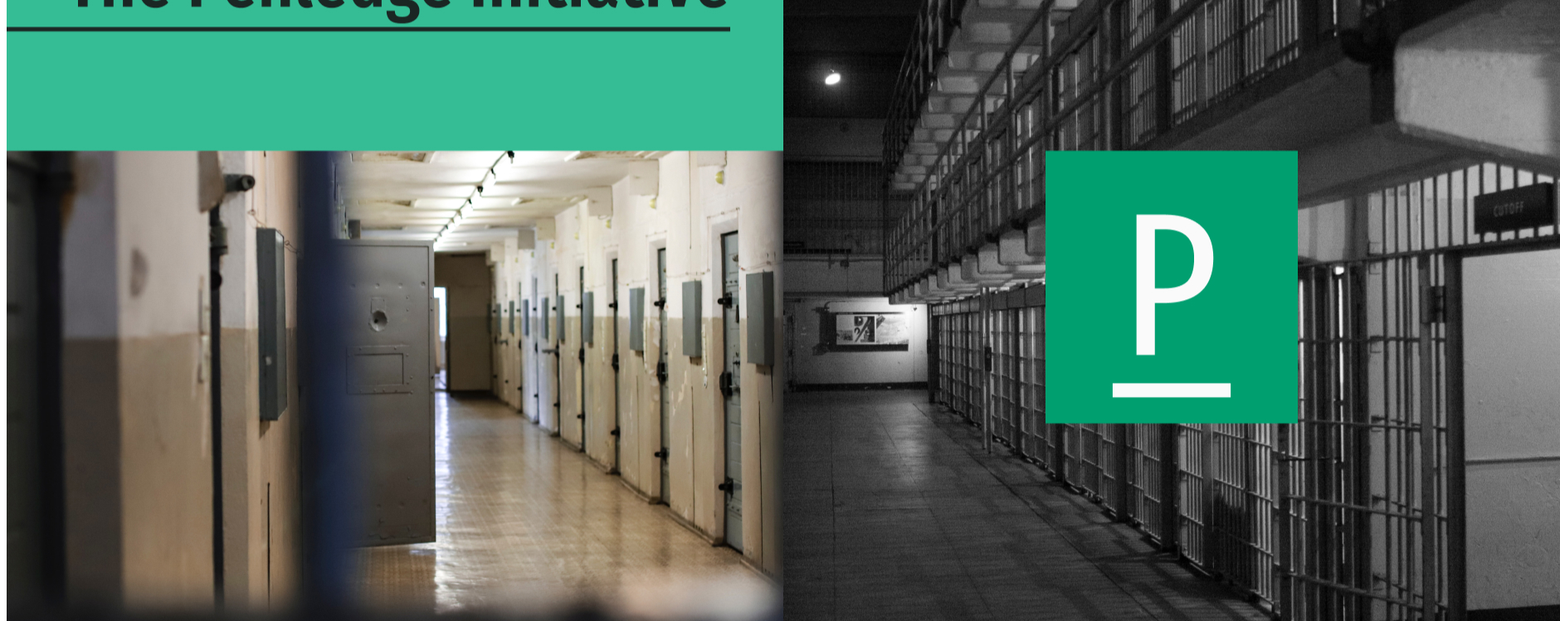
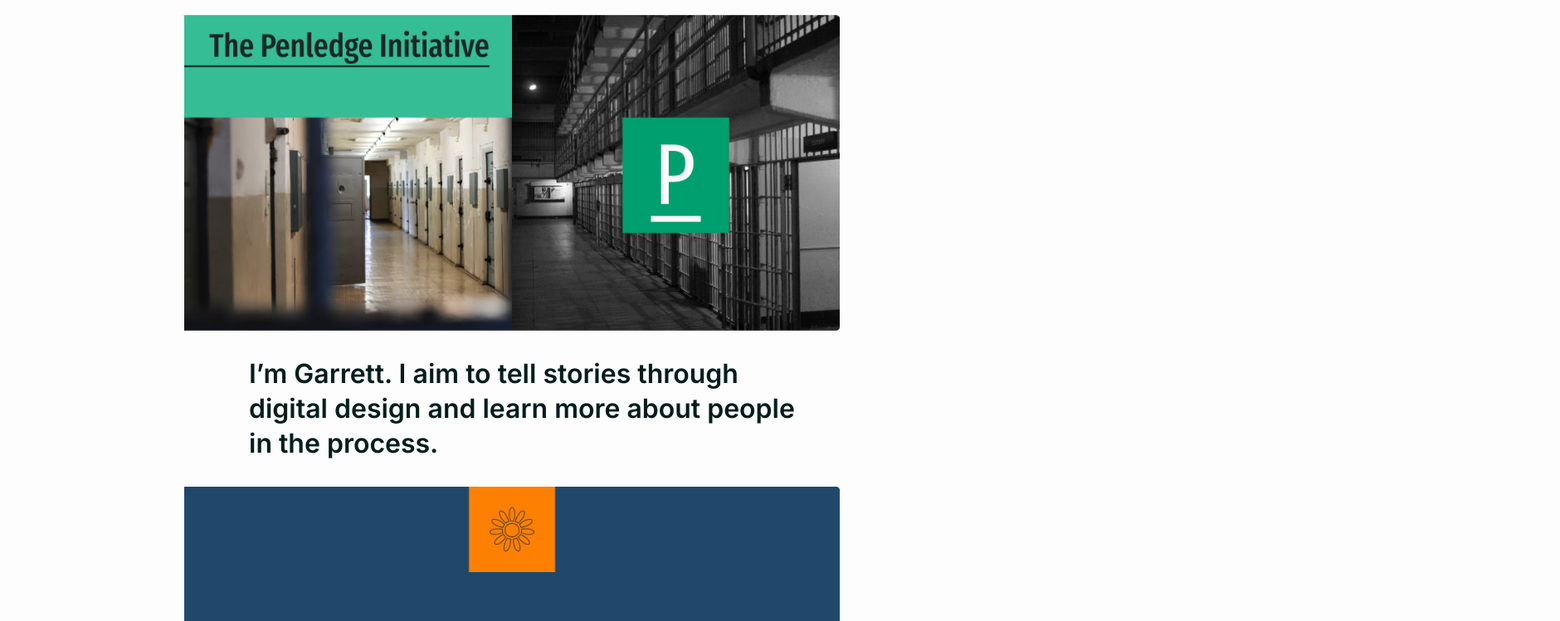
Before and after one commit to EsGowens/Gowens, a plain HTML site: page src/index.html in a window 1280 px wide. Shown: the part 329-1078 px from the top of the page at 83% size, 1880 px wide, since content can reach past the window. Drawn offline with Linux system fonts and the light colour scheme; files that its build step writes are made by us from their sources; the site is published under a folder, as on GitHub Pages, so addresses that start at the root find nothing.

Commit message:
src move

```diff
--- a/src/index.html
+++ b/src/index.html
@@ -4,8 +4,8 @@
   <meta charset="UTF-8">
   <meta name="viewport" content="width=device-width, initial-scale=1.0">
   <title>gowens.design</title>
-  <link href="/src/css/base.css" rel="stylesheet">
-  <link href="/src/css/style.css" rel="stylesheet">
+  <link href="src/css/base.css" rel="stylesheet">
+  <link href="src/css/style.css" rel="stylesheet">
 </head>
 <body>
   <header>
```
